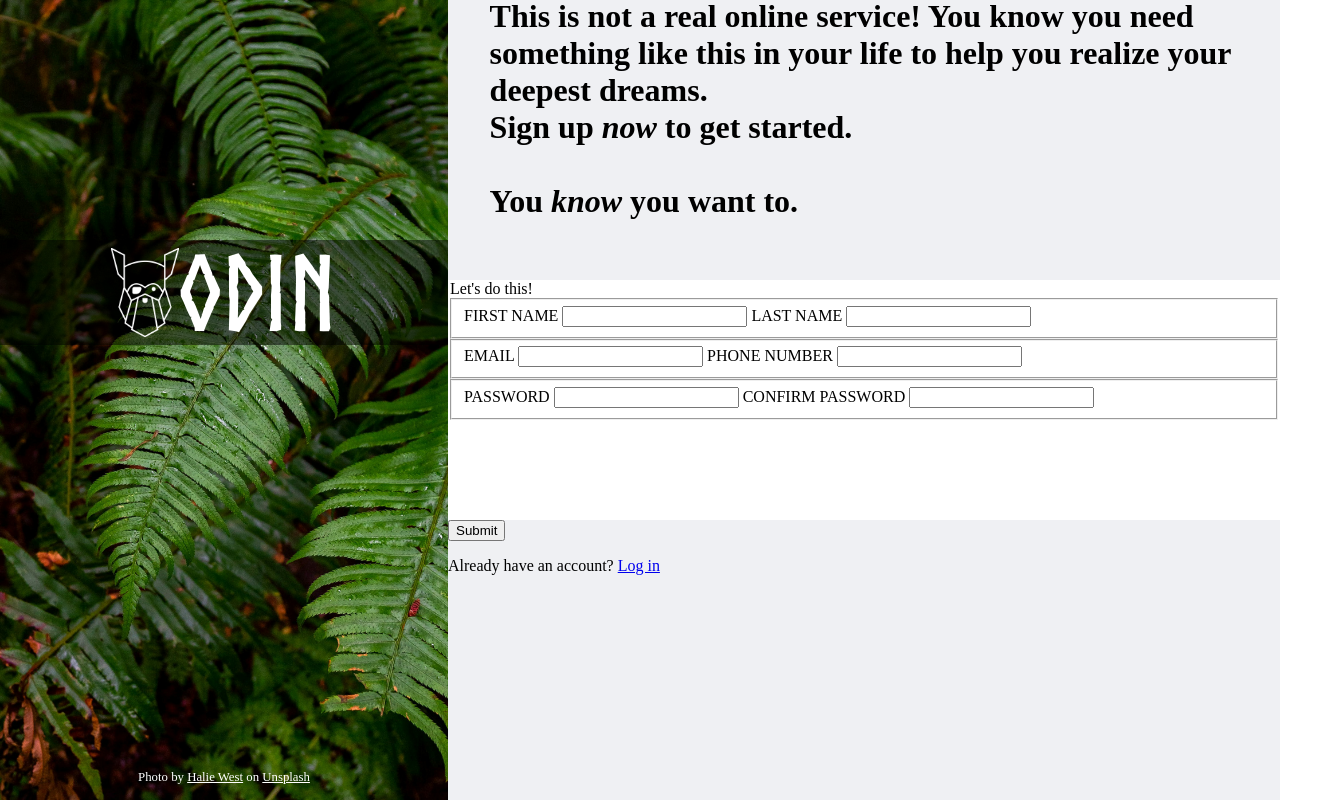
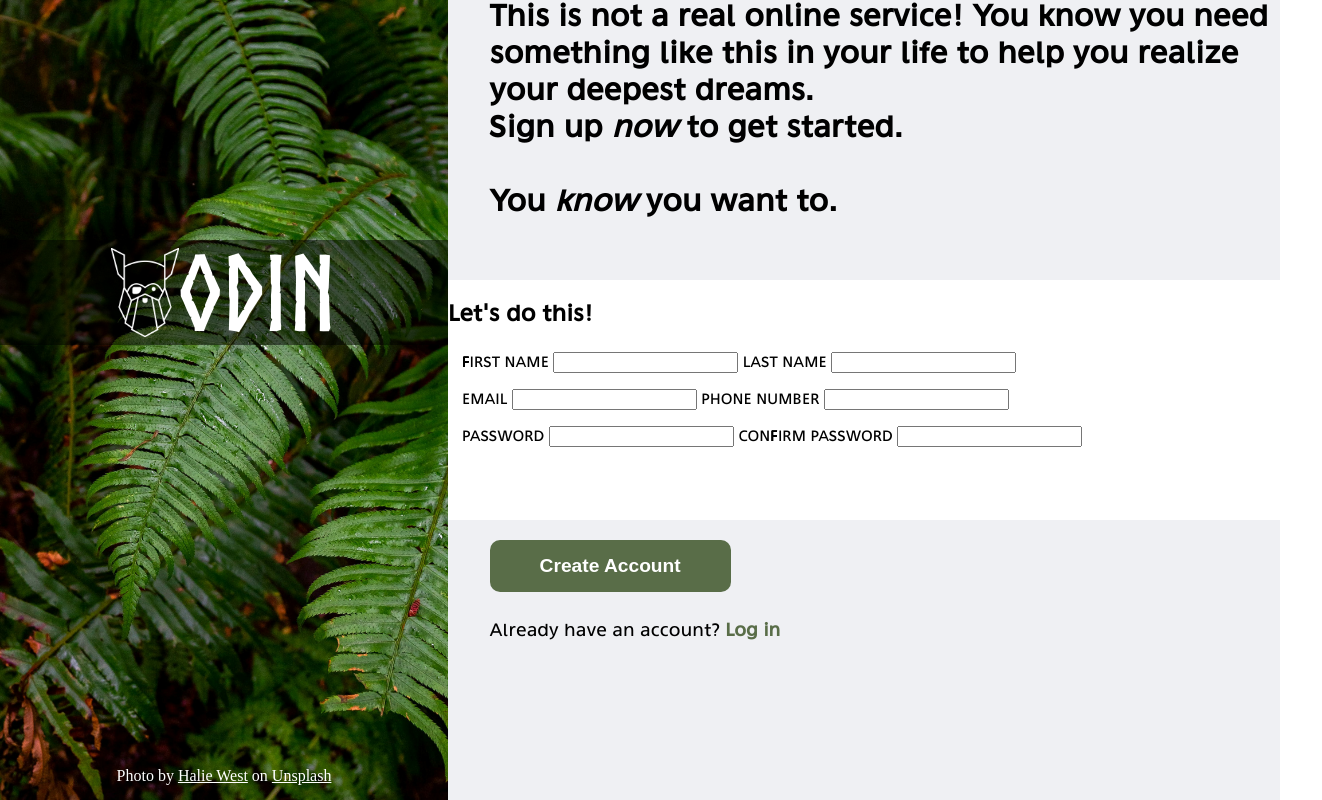
Before and after one commit to chenlingj999/Sign-up-form, a plain HTML site: page index.html in a window 1280 px wide. Shown: the whole page, 1322 px wide, since content can reach past the window. Drawn offline with Linux system fonts and the light colour scheme.

Commit message:
Position and style the submit part

```diff
--- a/index.html
+++ b/index.html
@@ -26,7 +26,7 @@
         </div>
         <div class="form">
             <form action="#" method="get">
-                <legend>Let's do this!</legend>
+                <h2>Let's do this!</h2>
                 <fieldset class="username">
                     <label for="fname">FIRST NAME</label>
                     <input type="text" id="fname" name="fname" />
@@ -51,7 +51,7 @@
             </form>
         </div>
         <div class="submit">
-            <button class="submit-btn">Submit</button>
+            <button class="submit-btn">Create Account</button>
             <p>Already have an account? <a id="login" href="#">Log in</a></p>
         </div>
     </div>
--- a/style.css
+++ b/style.css
@@ -1,6 +1,15 @@
 @font-face {
     font-family: norse-bold;
     src: url(Norse-Bold.otf);
+}
+
+@font-face {
+    font-family: 'agan_sregular';
+    src: url('agane_55_roman_sign-webfont.woff2') format('woff2'),
+         url('agane_55_roman_sign-webfont.woff') format('woff');
+    font-weight: normal;
+    font-style: normal;
+
 }
 
 body {
@@ -22,6 +31,7 @@ body {
     flex-direction: column;
     width: 65vw;
     align-items: center;
+    font-family: 'agan_sregular';
 }
 
 .logo {
@@ -54,7 +64,7 @@ body {
     width: 100%;
     text-align: center;
     color: white;
-    font-size: 0.8rem;
+    font-size: 1rem;
 }
 
 .reference a {
@@ -84,4 +94,42 @@ body {
     font-weight: 600;
     left: 5%;
     bottom: 10%;
+    max-width: 60ch;
 }
+
+.form form {
+    display: flex;
+    flex-direction: column;
+    justify-content: space-around;
+}
+
+.form fieldset {
+    border: 0;
+}
+
+.submit {
+    p {
+        font-size: 1.2rem;
+        position: relative;
+        left: 5%;
+        top: 10%;
+    }
+    p > a {
+        color: #596D48;
+        text-decoration: none;
+        font-weight: bold;
+    }
+    button {
+        position: relative;
+        left: 5%;
+        top: 7%;
+        background-color: #596D48;
+        border: 0;
+        border-radius: 10px;
+        color: white;
+        font-weight: bold;
+        font-size: 1.2rem;
+        padding: 15px 50px;
+        cursor: pointer;
+    }
+}
```
Also changed, not shown: agane_55_roman_sign-webfont.woff (added), agane_55_roman_sign-webfont.woff2 (added).
